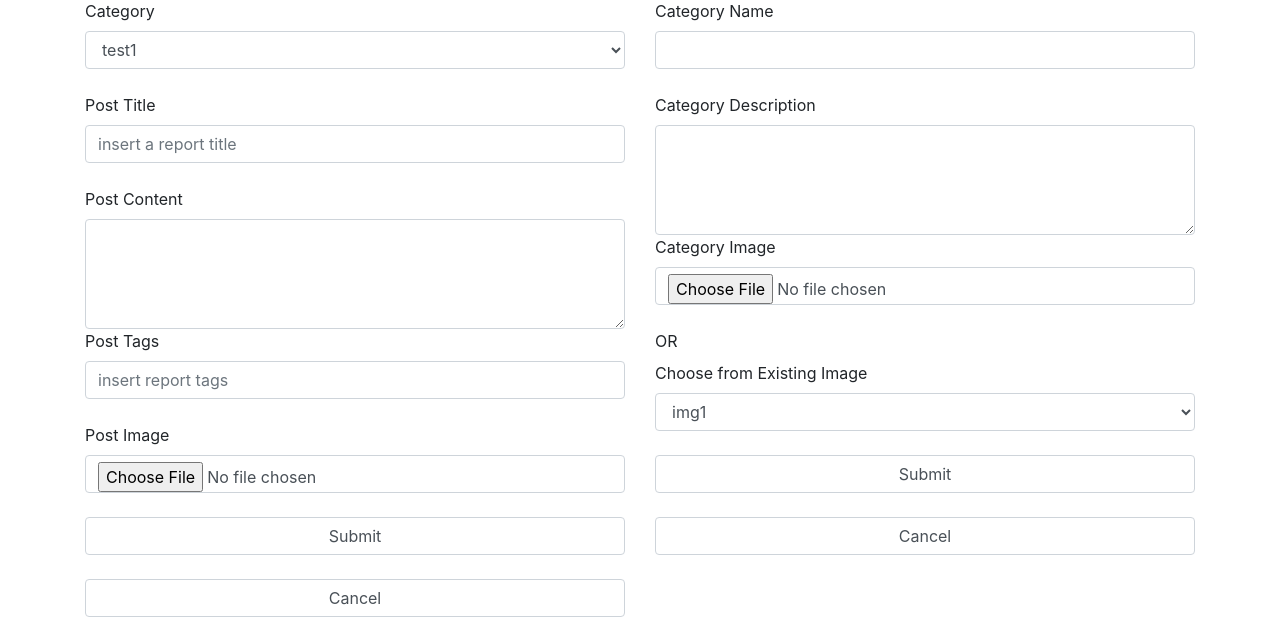
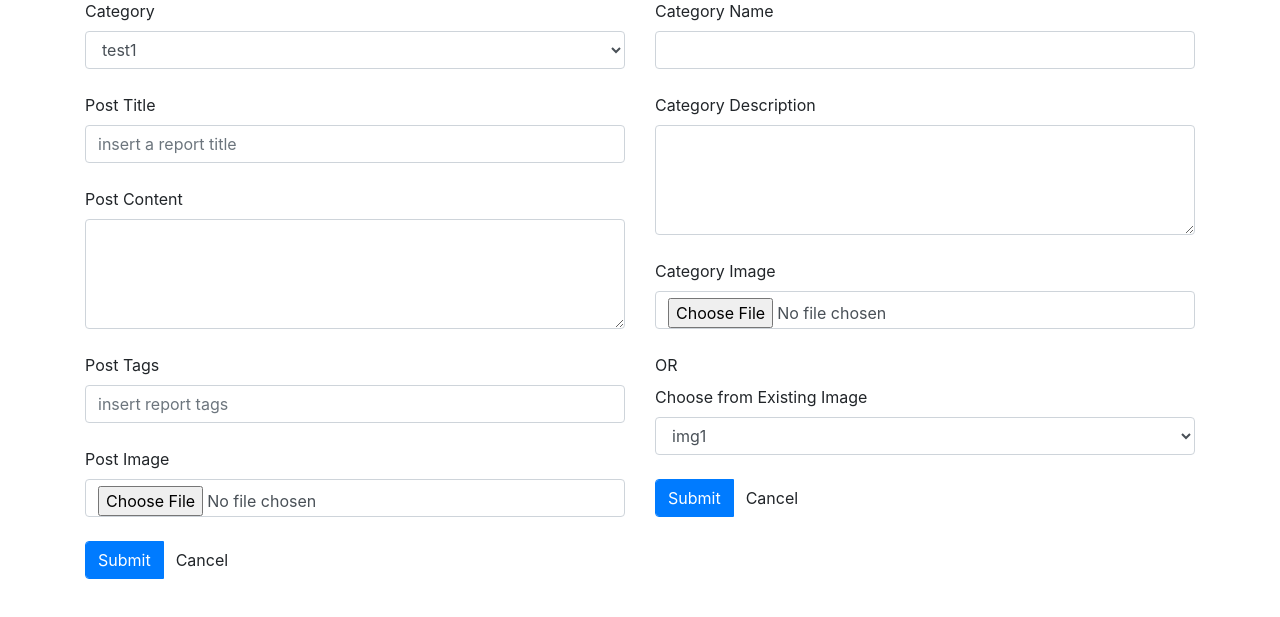
Before and after one commit to APAD-Summer2020/Team5, a Flask app: page /create in a window 1280 px wide. Shown: the part 416-1033 px from the top of the page. After the commit the page ends 995 px from the top, so only its background shows below. Run offline with Flask 2, Linux system fonts and the light colour scheme; the visitor is signed in with stand-in values (Sample User, id 1); some libraries are stand-ins or nearby versions.

Commit message:
Update Creates Page and Creates Function

```diff
--- a/Project/main.py
+++ b/Project/main.py
@@ -26,6 +26,7 @@ def login():
 
         username = request.form['username']
         password = request.form['password']
+
 
         #Get the document with the entered username
         doc_ref = db_firestore.collection(u'users').document(username)
@@ -70,6 +71,7 @@ def signup():
             u'password': password,
             u'usertype': usertype
         })
+        return render_template('login.html', error=None)
 
     return render_template('signup.html', error=None)
 
@@ -110,15 +112,13 @@ def create():
         posttitle = request.form['p-title']
         postcontent = request.form['post-content']
         posttag = request.form['p-tag']
-        categoryname = request.form['c-name']
-        categorydescription = request.form['c-descri']
 
 
         # NEW CODE USING FIRESTORE
         doc_ref = db_firestore.collection(u'posts').document(posttitle)
         doc_ref.set({
+            u'title': posttitle,
             u'category': postcategory,
-            u'title': posttitle,
             u'content': postcontent,
             u'tags': posttag
 
--- a/Project/templates/create.html
+++ b/Project/templates/create.html
@@ -25,17 +25,18 @@
             <label >Post Title</label><br>
             <input class="form-control" type="text" id="p-title" name="p-title" placeholder="insert a report title"><br>
             <label for="p-descri" id ="p-descri" name="p-content">Post Content</label><br>
-            <textarea class="form-control" id="post-description" name="post-content" rows="4" cols="50"></textarea>
-        </div>
-        <div>
+            <textarea class="form-control" id="post-description" name="post-content" rows="4" cols="50"></textarea><br>
             <label for="p-tag">Post Tags</label><br>
             <input class="form-control" type="text" id="p-tag" name="p-tag" placeholder="insert report tags" ><br>
             <label for="p-image">Post Image</label><br>
             <input class="form-control" placeholder="Select new image" type="file" id="img" name="img" accept="image/*"><br>
 
-            <input class="form-control" type="submit" name="Submit" value="Submit">
-            <br>
-            <input class="form-control" type="submit" name="Cancel" value="Cancel">
+            <div class="btn-group">
+
+            <input class="form-control btn btn-primary" type="submit" name="Submit" value="Submit">
+
+            <input class="form-control btn btn-default" type="reset" name="Cancel" value="Cancel">
+            </div>
         </div>
 
     </form>
@@ -54,9 +55,7 @@
             <label for="c-name">Category Name</label><br>
             <input class="form-control" type="text" id="c-name" name="c-name" ><br>
             <label for="c-descri" id ="c-descri" name="c-descri">Category Description</label><br>
-            <textarea class="form-control" id="theme-description" name="theme-description" rows="4" cols="50"></textarea>
-        </div>
-        <div>
+            <textarea class="form-control" id="theme-description" name="theme-description" rows="4" cols="50"></textarea><br>
             <label for="t-name">Category Image</label><br>
             <input class="form-control" placeholder="Select new image" type="file" id="img" name="img" accept="image/*"><br>
             <label for="or">OR</label><br>
@@ -69,10 +68,12 @@
                 <option value="img5">img5</option>
             </select>
             <br>
-       <input class="form-control" type="submit" name="Submit" value="Submit">
-            <br>
-            <input class="form-control" type="submit" name="Cancel" value="Cancel">
+                        <div class="btn-group">
 
+       <input class="form-control btn btn-primary" type="submit" name="Submit" value="Submit">
+
+            <input class="form-control btn btn-default" type="reset" name="Cancel" value="Cancel">
+                        </div>
         </div>
     </form>
         </div>
```
